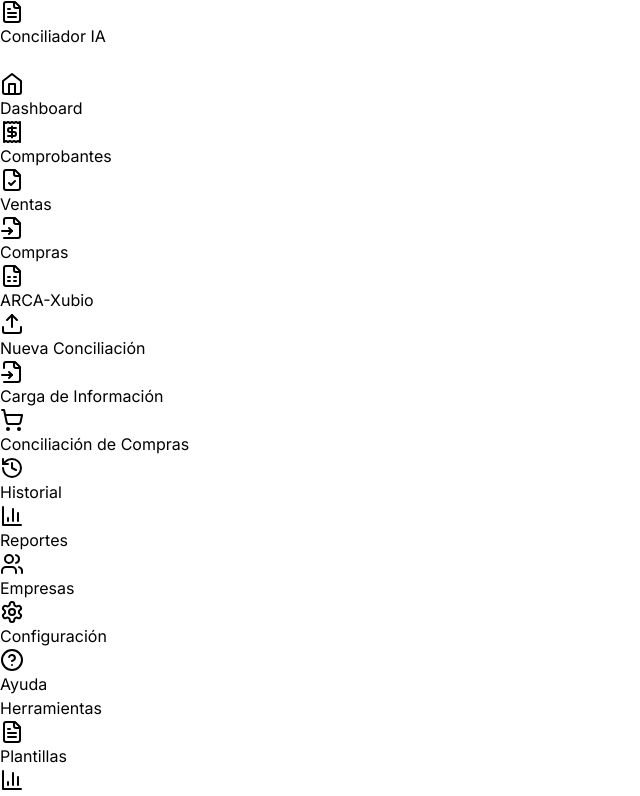
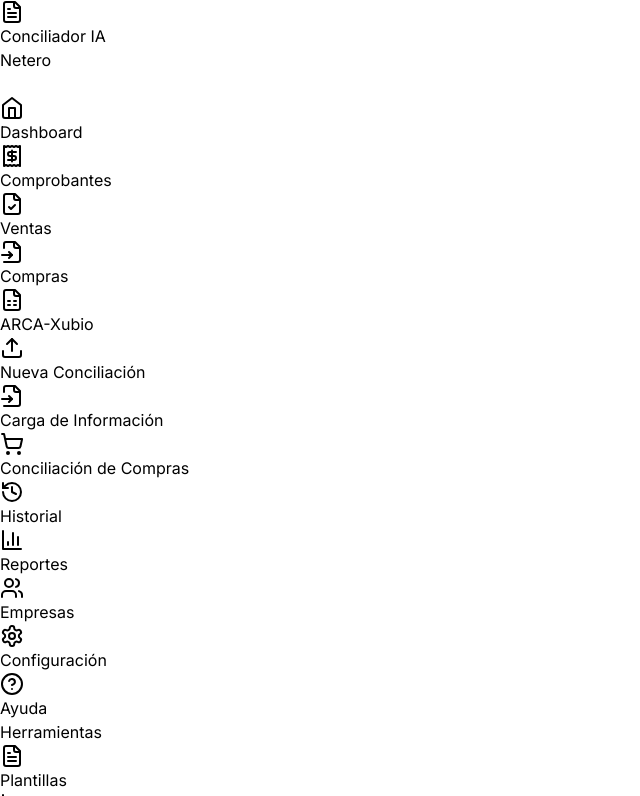
Before and after one commit to ralborta/conciliador-ia, a Next.js app in the folder frontend/: page / in a window 1280 px wide. Shown: the top 796 px of the page, without its empty margins (0-640 px from the left). Built offline with nearby package versions, Linux system fonts and the light colour scheme.

Commit message:
chore(ui): agregar etiqueta 'Netero' debajo de Conciliador IA en el sidebar

```diff
--- a/frontend/src/components/Sidebar.tsx
+++ b/frontend/src/components/Sidebar.tsx
@@ -125,7 +125,10 @@
             <div className="w-8 h-8 bg-gradient-to-r from-blue-600 to-purple-600 rounded-lg flex items-center justify-center">
               <FileText className="w-5 h-5 text-white" />
             </div>
-            <h1 className="text-xl font-bold text-gray-900">Conciliador IA</h1>
+            <div className="leading-tight">
+              <h1 className="text-xl font-bold text-gray-900">Conciliador IA</h1>
+              <p className="text-xs text-gray-500">Netero</p>
+            </div>
           </div>
           <button
             onClick={onClose}
```
